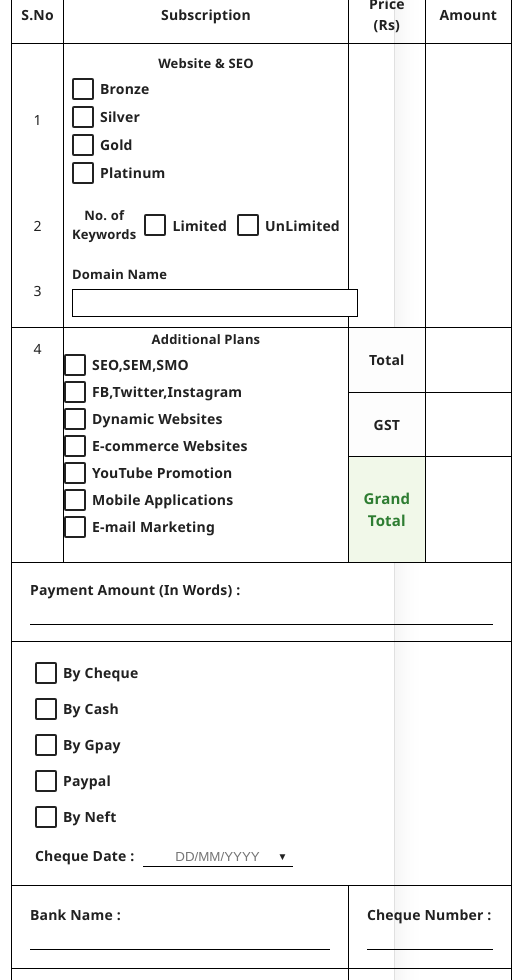
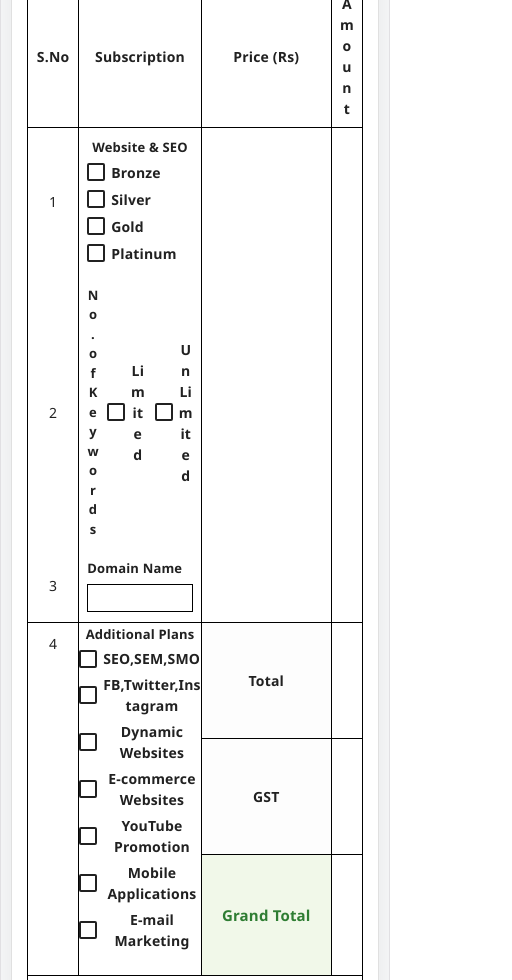
Before and after one commit to thenmozhi-A1/form_frontend, a React (Vite) app: page / in a window 390 px wide. Shown: the part 1020-2000 px from the top of the page, 512 px wide, since content can reach past the window. Built offline with nearby package versions, Linux system fonts and the light colour scheme.

Commit message:
Fix mobile table responsiveness and layout overflow

```diff
--- a/src/App.css
+++ b/src/App.css
@@ -11,12 +11,17 @@
   --accent-color: #43a047;
 }
 
+* {
+  box-sizing: border-box;
+}
+
 body {
   margin: 0;
   background-color: var(--bg-color);
   font-family: 'Segoe UI', Roboto, Helvetica, Arial, sans-serif;
   color: var(--text-dark);
   line-height: 1.5;
+  overflow-x: hidden;
 }
 
 input,
@@ -1127,7 +1132,9 @@ td[rowspan] {
   .customer-row { flex-direction: column; align-items: flex-start; gap: 5px; width: 100%; }
   .customer-row .line-input { width: 100%; margin-left: 0 !important; }
   .subscription-section { width: 100%; margin-top: 20px; }
-  .form-table { width: 100%; }
+  .form-table { width: 100%; word-break: break-word; }
+  .form-table th { width: auto !important; }
+  .bold-label { white-space: normal; }
   .amount-words-row .inline-row { flex-direction: column; align-items: flex-start; gap: 5px; }
   .amount-words-row .bottom-line-input { width: 100%; }
   .payment-mode-section { flex-direction: column; align-items: flex-start; gap: 15px; }
```
